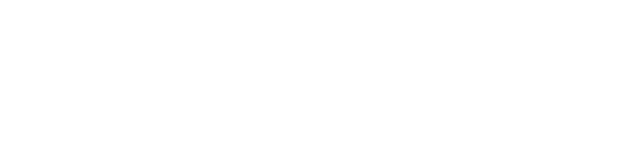
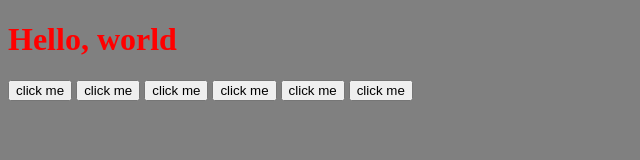
Before and after one commit to miguelcoria94/jquery-playground, a plain HTML site: page index.html in a window 1280 px wide. Shown: the whole page, without its empty margins (0-640 px from the left). Drawn offline with nearby package versions, Linux system fonts and the light colour scheme.

Commit message:
worte first line of jquery

```diff
--- a/index.html
+++ b/index.html
@@ -7,9 +7,17 @@
     <link href="style.css" rel="stylesheet">
 </head>
 <body>
+    <h1>Hello, world</h1>
+    <button>click me</button>
+    <button>click me</button>
+    <button>click me</button>
+    <button>click me</button>
+    <button>click me</button>
+    <button>click me</button>
 
 
     <script src="https://code.jquery.com/jquery-3.5.1.min.js"
-        integrity="sha256-9/aliU8dGd2tb6OSsuzixeV4y/faTqgFtohetphbbj0=" crossorigin="anonymous"></script>
+    integrity="sha256-9/aliU8dGd2tb6OSsuzixeV4y/faTqgFtohetphbbj0=" crossorigin="anonymous"></script>
+    <script src="script.js"></script>
 </body>
 </html>
--- a/script.js
+++ b/script.js
@@ -0,0 +1,2 @@
+$("h1").css("color", "red");
+console.log()
--- a/style.css
+++ b/style.css
@@ -0,0 +1,3 @@
+body {
+    background-color: gray;
+}
```
